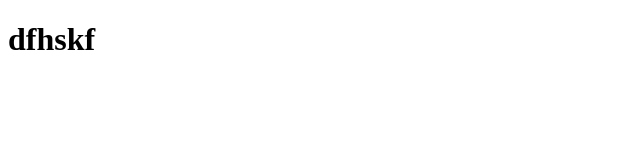
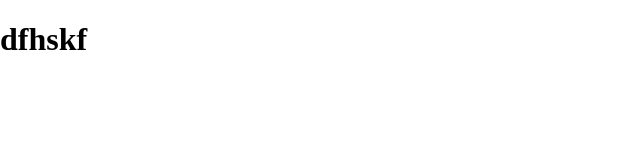
Before and after one commit to codeit-bootcamp-frontend/0-crypto-meter-techno-leaders, a React (Vite) app: page / in a window 1280 px wide. Shown: the top 160 px of the page, without its empty margins (0-640 px from the left). Built offline with nearby package versions, Linux system fonts and the light colour scheme.

Commit message:
feat: 디자인 확인을 위한 페이지 여백 제거

```diff
--- a/index.html
+++ b/index.html
@@ -3,6 +3,7 @@
   <head>
     <meta charset="UTF-8" />
     <meta name="viewport" content="width=device-width, initial-scale=1.0" />
+    <link rel="stylesheet" href="/src/index.css" />
     <title>title</title>
   </head>
   <body>
--- a/src/index.css
+++ b/src/index.css
@@ -0,0 +1,3 @@
+body {
+  margin: 0;
+}
```
